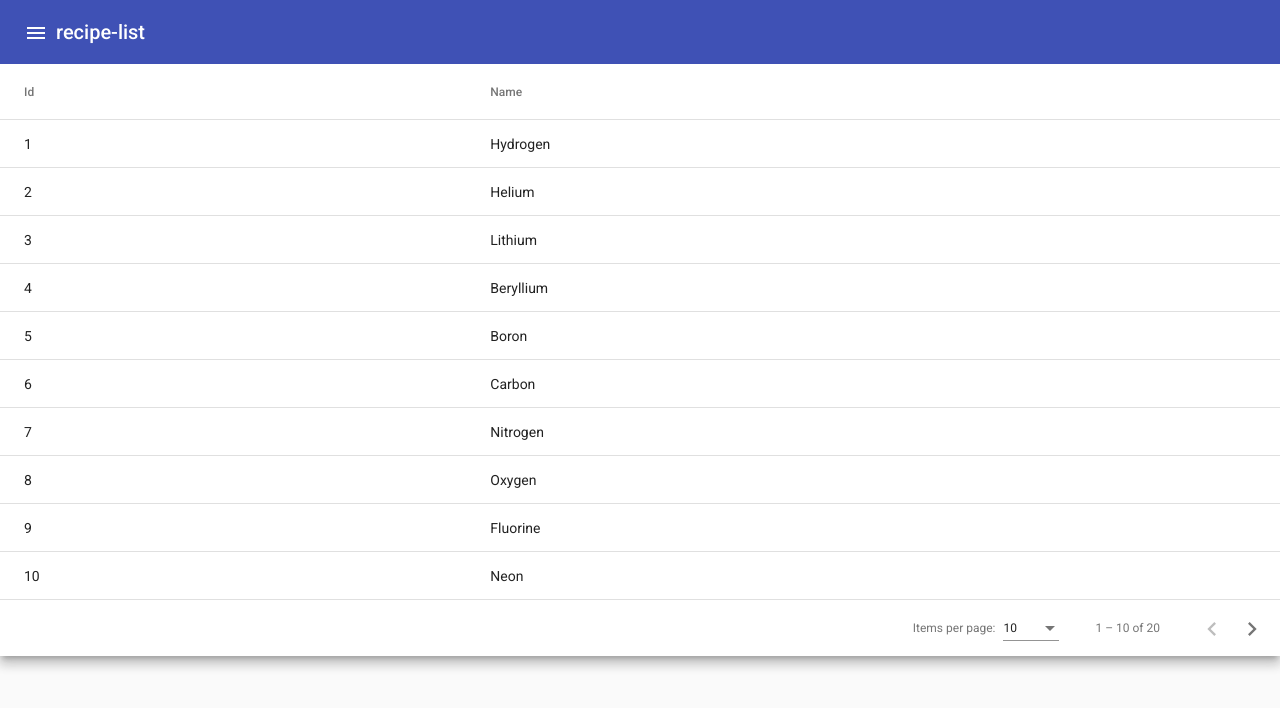
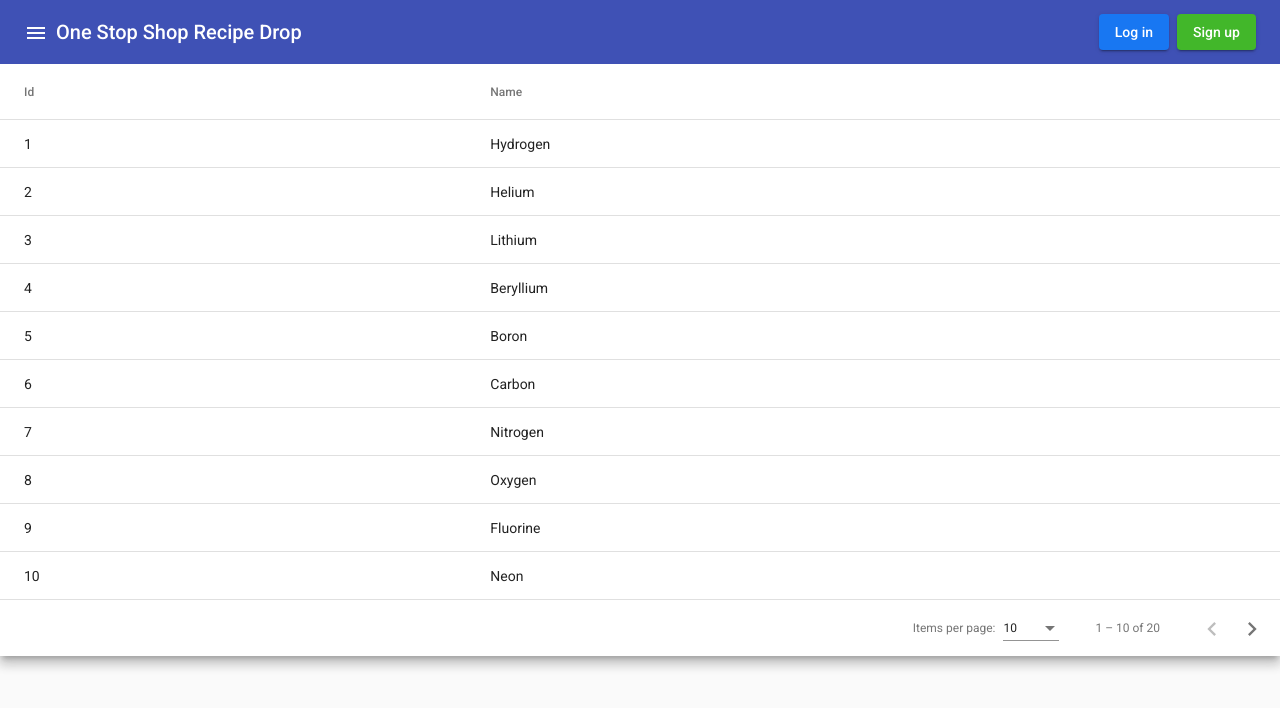
Before and after one commit to xrzy1985/crescendo, an Angular app: page / in a window 1280 px wide. Shown: the top 708 px of the page. Built offline with nearby package versions, Linux system fonts and the light colour scheme.

Commit message:
c: fix(login): start adding login signup login

```diff
--- a/package.json
+++ b/package.json
@@ -1,6 +1,6 @@
 {
   "name": "recipe-list",
-  "version": "0.0.2",
+  "version": "0.0.3",
   "scripts": {
     "ng": "ng",
     "start": "ng serve",
--- a/src/app/app.component.html
+++ b/src/app/app.component.html
@@ -1 +1 @@
-<app-nav></app-nav>
+<app-nav [title]="title"></app-nav>
--- /dev/null
+++ b/src/app/models/User.ts
@@ -0,0 +1,5 @@
+export interface User {
+  name: string;
+  email: string;
+  pass: string;
+}
--- a/src/app/nav/nav.component.html
+++ b/src/app/nav/nav.component.html
@@ -5,9 +5,9 @@
       [opened]="false">
     <mat-toolbar>Menu</mat-toolbar>
     <mat-nav-list>
-      <a mat-list-item href="#">About</a>
-      <a mat-list-item href="#">More...</a>
-      <a mat-list-item href="#">Enough...</a>
+      <a mat-list-item href="#">Our Goal</a>
+      <a mat-list-item href="#">Login</a>
+      <a mat-list-item href="#">Sign up</a>
     </mat-nav-list>
   </mat-sidenav>
   <mat-sidenav-content>
@@ -19,7 +19,17 @@
         (click)="drawer.toggle()">
         <mat-icon aria-label="Side nav toggle icon">menu</mat-icon>
       </button>
-      <span>recipe-list</span>
+      <span>{{title}}</span>
+      <span class="example-spacer"></span>
+      <div class="example-button-row">
+        <div *ngIf="isUserLoggedIn;else other_content">
+          <button mat-raised-button id="login">Log Out</button>
+        </div>
+        <ng-template #other_content>
+          <button mat-raised-button id="login">Log in</button>
+        </ng-template>
+        <button mat-raised-button *ngIf="!isUserLoggedIn" id="signup">Sign up</button>
+      </div>
     </mat-toolbar>
       <app-recipes></app-recipes>
   </mat-sidenav-content>
--- a/src/app/nav/nav.component.scss
+++ b/src/app/nav/nav.component.scss
@@ -15,3 +15,20 @@
   top: 0;
   z-index: 1;
 }
+
+.example-button-row {
+  display: table-cell;
+  .mat-button-base {
+    margin: 8px 8px 8px 0;
+  }
+}
+
+#login {
+  background-color: #1877F2;
+  color: white;
+}
+
+#signup {
+  background-color: #42B72A;
+  color: white;
+}
--- a/src/app/nav/nav.component.ts
+++ b/src/app/nav/nav.component.ts
@@ -1,7 +1,8 @@
-import { Component } from '@angular/core';
+import { Component, Input } from '@angular/core';
 import { BreakpointObserver, Breakpoints } from '@angular/cdk/layout';
 import { Observable } from 'rxjs';
 import { map, shareReplay } from 'rxjs/operators';
+import { LoginService } from '../services/login.service';
 
 @Component({
   selector: 'app-nav',
@@ -10,12 +11,27 @@ import { map, shareReplay } from 'rxjs/operators';
 })
 export class NavComponent {
 
+  @Input() title = '';
+  isUserLoggedIn: boolean = false;
+
   isHandset$: Observable<boolean> = this.breakpointObserver.observe(Breakpoints.Handset)
     .pipe(
       map(result => result.matches),
       shareReplay()
     );
 
-  constructor(private breakpointObserver: BreakpointObserver) {}
+  constructor(private breakpointObserver: BreakpointObserver, private loginService: LoginService) {}
+
+  ngOnInit() {
+    this.isUserLoggedIn = this.loginService.isUserLoggedIn();
+  }
+
+  login(user: any) {
+    this.loginService.login({name: 'James Patterson', email: 'jamespatterson.feswe@yahoo.com', pass: 'abc'});
+  }
+
+  logout(user: any) {
+    this.loginService.logout({name: 'James Patterson', email: 'jamespatterson.feswe@yahoo.com', pass: 'abc'});
+  }
 
 }
--- /dev/null
+++ b/src/app/services/login.service.ts
@@ -0,0 +1,33 @@
+import { Injectable } from '@angular/core';
+import { User } from '../models/User';
+
+@Injectable({
+  providedIn: 'root',
+})
+export class LoginService {
+  isLoggedIn: boolean;
+  default: User = { name: '', email: '', pass: '' };
+  user: User;
+
+  constructor() {
+    this.isLoggedIn = false;
+    this.user = this.default;
+  }
+
+  isUserLoggedIn(): boolean { return this.isLoggedIn; }
+
+  login(user: User) {
+    if (user) {
+      this.isLoggedIn = true;
+      this.user = user;
+    }
+  }
+
+  logout(user: User) {
+    this.isLoggedIn = false;
+    if (user.email === this.user.email) {
+      this.isLoggedIn = false;
+      this.user = this.default;
+    }
+  }
+}
--- a/src/styles.scss
+++ b/src/styles.scss
@@ -2,3 +2,7 @@
 
 html, body { height: 100%; }
 body { margin: 0; font-family: Roboto, "Helvetica Neue", sans-serif; }
+
+.example-spacer {
+    flex: 1 1 auto;
+  }
```
Also changed, not shown: 1 other file (tests, documents, lock files or other folders).
